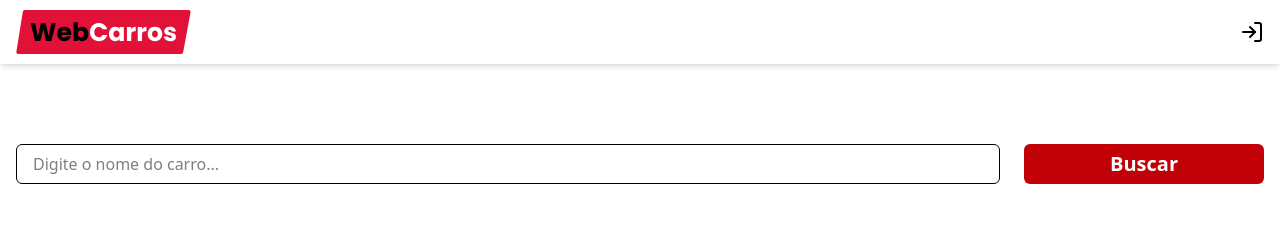
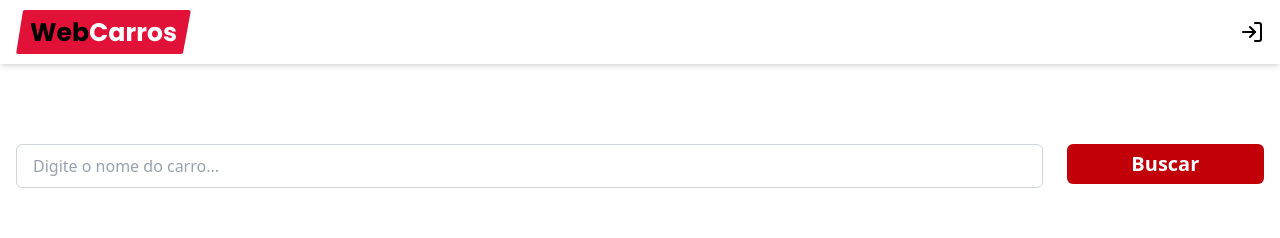
Before and after one commit to g4brielpy/webcarros, a React (Vite) app: page / in a window 1280 px wide. Shown: the top 238 px of the page. Built offline with nearby package versions, Linux system fonts and the light colour scheme.

Commit message:
Criando input padrão

```diff
--- /dev/null
+++ b/src/components/UI/InputCustom.tsx
@@ -0,0 +1,27 @@
+import React from "react";
+
+interface InputCustomProps extends React.InputHTMLAttributes<HTMLInputElement> {
+  label?: string;
+  error?: string;
+}
+
+export function InputCustom({ label, error, ...props }: InputCustomProps) {
+  return (
+    <div className="flex flex-col w-full">
+      {label && (
+        <label className="mb-1 text-sm font-medium text-gray-700">
+          {label}
+        </label>
+      )}
+
+      <input
+        {...props}
+        className={`h-11 px-4 rounded-md border text-gray-800 placeholder-gray-400 focus:outline-none focus:ring-2 focus:ring-amber-500 ${
+          error ? "border-red-500" : "border-gray-300"
+        }`}
+      />
+
+      {error && <span className="mt-1 text-sm text-red-500">{error}</span>}
+    </div>
+  );
+}
--- a/src/pages/Home/index.tsx
+++ b/src/pages/Home/index.tsx
@@ -1,16 +1,13 @@
 import { ButtonSearch } from "../../components/UI/ButtonSearch";
 import { CardCar } from "../../components/CardCar";
+import { InputCustom } from "../../components/UI/InputCustom";
 
 export default function Home() {
   return (
     <div className="container px-4 mx-auto my-8">
       <section className="my-20">
         <form className="flex gap-6">
-          <input
-            className="h-10 border px-4 rounded-md flex items-center flex-1"
-            type="text"
-            placeholder="Digite o nome do carro..."
-          />
+          <InputCustom placeholder="Digite o nome do carro..." />
           <ButtonSearch>Buscar</ButtonSearch>
         </form>
       </section>
```
